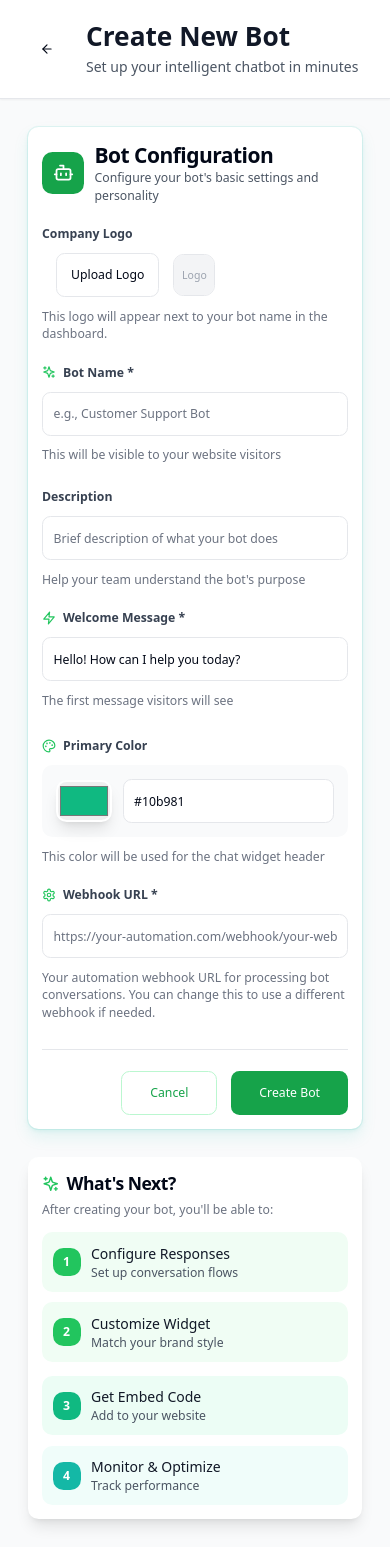
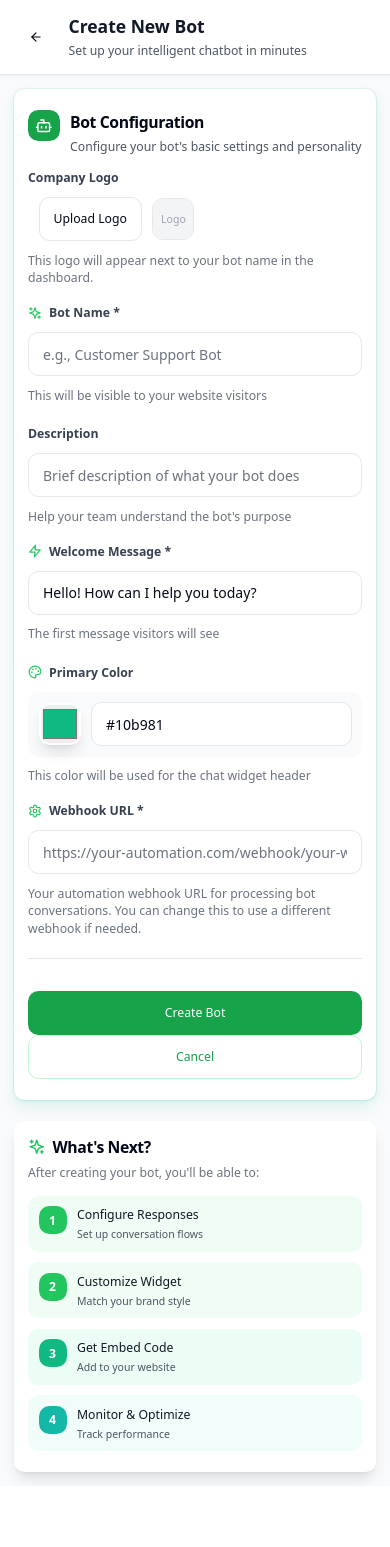
Before and after one commit to Botrixai89/BotRix-dashboard, a Next.js app: page /dashboard/create-bot in a window 390 px wide. After the commit the page ends 1486 px from the top, so only its background shows below. Built offline with nearby package versions, Linux system fonts and the light colour scheme; no server answers.

Commit message:
improved the create new bot page on mobile phone

```diff
--- a/app/dashboard/create-bot/page.tsx
+++ b/app/dashboard/create-bot/page.tsx
@@ -106,54 +106,55 @@ export default function CreateBotPage() {
 
       <div className="relative z-10">
         {/* Header */}
-        <header className="bg-white border-b border-gray-200 px-8 py-6 shadow-sm">
-          <div className="flex items-center space-x-4">
+        <header className="bg-white border-b border-gray-200 px-4 sm:px-8 py-4 sm:py-6 shadow-sm">
+          <div className="flex items-center space-x-3 sm:space-x-4">
             <Link href="/dashboard">
-              <Button variant="ghost" size="sm" className="hover:bg-green-50">
-                <ArrowLeft className="h-4 w-4 mr-2" />
+              <Button variant="ghost" size="sm" className="hover:bg-green-50 p-2 sm:p-2 min-w-[40px] min-h-[40px] rounded-lg">
+                <ArrowLeft className="h-4 w-4 sm:mr-2" />
+                <span className="hidden sm:inline">Back</span>
               </Button>
             </Link>
-            <div>
-              <h1 className="text-3xl font-bold text-gray-900">Create New Bot</h1>
-              <p className="text-gray-600 mt-1">Set up your intelligent chatbot in minutes</p>
+            <div className="min-w-0 flex-1">
+              <h1 className="text-xl sm:text-3xl font-bold text-gray-900 truncate">Create New Bot</h1>
+              <p className="text-sm sm:text-base text-gray-600 mt-1">Set up your intelligent chatbot in minutes</p>
             </div>
           </div>
         </header>
 
         {/* Content */}
-        <main className="max-w-4xl mx-auto p-8 space-y-8">
+        <main className="max-w-4xl mx-auto p-4 sm:p-8 space-y-6 sm:space-y-8">
           {/* Main Form Card */}
-          <Card className="border-0 shadow-xl card-glow bg-white">
-            <CardHeader className="pb-6">
-              <div className="flex items-center space-x-3">
-                <div className="p-3 rounded-xl bg-green-600">
-                  <Bot className="h-6 w-6 text-white" />
+          <Card className="border-0 shadow-xl card-glow bg-white rounded-xl">
+            <CardHeader className="pb-4 sm:pb-6 px-4 sm:px-6 pt-6">
+              <div className="flex items-start sm:items-center space-x-3 sm:space-x-4">
+                <div className="p-2 sm:p-3 rounded-xl bg-green-600 flex-shrink-0">
+                  <Bot className="h-5 w-5 sm:h-6 sm:w-6 text-white" />
                 </div>
-                <div>
-                  <CardTitle className="text-2xl">Bot Configuration</CardTitle>
-                  <CardDescription className="text-gray-600">
+                <div className="min-w-0 flex-1">
+                  <CardTitle className="text-lg sm:text-2xl font-bold">Bot Configuration</CardTitle>
+                  <CardDescription className="text-gray-600 text-sm sm:text-base mt-1">
                     Configure your bot's basic settings and personality
                   </CardDescription>
                 </div>
               </div>
             </CardHeader>
-            <CardContent>
+            <CardContent className="px-4 sm:px-6 pb-6">
               {error && (
-                <div className="mb-6 p-4 bg-red-50 border border-red-200 rounded-xl">
+                <div className="mb-4 sm:mb-6 p-3 sm:p-4 bg-red-50 border border-red-200 rounded-xl">
                   <p className="text-red-800 text-sm font-medium">{error}</p>
                 </div>
               )}
 
-              <form className="space-y-8" onSubmit={handleSubmit}>
-                <div className="grid grid-cols-1 md:grid-cols-2 gap-8">
+              <form className="space-y-6 sm:space-y-8" onSubmit={handleSubmit}>
+                <div className="grid grid-cols-1 lg:grid-cols-2 gap-6 sm:gap-8">
                   {/* Left Column */}
-                  <div className="space-y-6">
+                  <div className="space-y-5 sm:space-y-6">
                     {/* Logo Upload */}
                     <div className="space-y-3">
                       <Label className="text-sm font-semibold text-gray-700 flex items-center">
                         Company Logo
                       </Label>
-                                             <div className="flex items-center space-x-4">
+                      <div className="flex items-center space-x-3 sm:space-x-4">
                          <input
                            ref={logoInputRef}
                            type="file"
@@ -161,11 +162,17 @@ export default function CreateBotPage() {
                            className="hidden"
                            onChange={handleLogoChange}
                          />
-                                                   <Button type="button" variant="outline" onClick={() => logoInputRef.current?.click()} disabled={logoUploading}>
+                         <Button
+                           type="button"
+                           variant="outline"
+                           onClick={() => logoInputRef.current?.click()}
+                           disabled={logoUploading}
+                           className="py-2.5 px-4 h-auto text-sm font-medium rounded-lg min-h-[44px]"
+                         >
                             {logoUploading ? 'Uploading...' : 'Upload Logo'}
                           </Button>
 
-                         <div className="w-12 h-12 rounded-lg border border-gray-200 overflow-hidden relative bg-white">
+                         <div className="w-12 h-12 sm:w-14 sm:h-14 rounded-lg border border-gray-200 overflow-hidden relative bg-white flex-shrink-0">
                            {logoUrl ? (
                              <>
                                {logoLoading && (
@@ -214,7 +221,7 @@ export default function CreateBotPage() {
                         name="botName"
                         type="text"
                         placeholder="e.g., Customer Support Bot"
-                        className="h-12 border-gray-200 focus:border-green-300 focus:ring-green-200"
+                        className="h-12 sm:h-12 border-gray-200 focus:border-green-300 focus:ring-green-200 text-base rounded-lg px-4"
                         required
                       />
                       <p className="text-sm text-gray-500">
@@ -231,7 +238,7 @@ export default function CreateBotPage() {
                         name="botDescription"
                         type="text"
                         placeholder="Brief description of what your bot does"
-                        className="h-12 border-gray-200 focus:border-green-300 focus:ring-green-200"
+                        className="h-12 sm:h-12 border-gray-200 focus:border-green-300 focus:ring-green-200 text-base rounded-lg px-4"
                       />
                       <p className="text-sm text-gray-500">
                         Help your team understand the bot's purpose
@@ -249,7 +256,7 @@ export default function CreateBotPage() {
                         type="text"
                         placeholder="Hello! How can I help you today?"
                         defaultValue="Hello! How can I help you today?"
-                        className="h-12 border-gray-200 focus:border-green-300 focus:ring-green-200"
+                        className="h-12 sm:h-12 border-gray-200 focus:border-green-300 focus:ring-green-200 text-base rounded-lg px-4"
                         required
                       />
                       <p className="text-sm text-gray-500">
@@ -259,27 +266,27 @@ export default function CreateBotPage() {
                   </div>
 
                   {/* Right Column */}
-                  <div className="space-y-6">
+                  <div className="space-y-5 sm:space-y-6">
                     <div className="space-y-3">
                       <Label htmlFor="primaryColor" className="text-sm font-semibold text-gray-700 flex items-center">
                         <Palette className="w-4 h-4 mr-2 text-green-500" />
                         Primary Color
                       </Label>
-                      <div className="flex items-center space-x-3 p-4 bg-gray-50 rounded-xl">
+                      <div className="flex items-center space-x-3 p-3 sm:p-4 bg-gray-50 rounded-xl">
                         <input
                           id="primaryColor"
                           name="primaryColor"
                           type="color"
                           value={primaryColor}
                           onChange={(e) => setPrimaryColor(e.target.value)}
-                          className="w-16 h-12 rounded-lg border-2 border-white shadow-lg cursor-pointer"
+                          className="w-12 h-12 sm:w-16 sm:h-12 rounded-lg border-2 border-white shadow-lg cursor-pointer flex-shrink-0"
                         />
-                        <div className="flex-1">
+                        <div className="flex-1 min-w-0">
                           <Input
                             type="text"
                             value={primaryColor}
                             onChange={(e) => setPrimaryColor(e.target.value)}
-                            className="h-12 border-gray-200 focus:border-green-300 focus:ring-green-200"
+                            className="h-12 sm:h-12 border-gray-200 focus:border-green-300 focus:ring-green-200 text-base rounded-lg px-4"
                             placeholder="#10b981"
                           />
                         </div>
@@ -299,7 +306,7 @@ export default function CreateBotPage() {
                         name="webhookUrl"
                         type="url"
                         placeholder="https://your-automation.com/webhook/your-webhook-id"
-                        className="h-12 border-gray-200 focus:border-green-300 focus:ring-green-200"
+                        className="h-12 sm:h-12 border-gray-200 focus:border-green-300 focus:ring-green-200 text-base rounded-lg px-4"
                       />
                       <p className="text-sm text-gray-500">
                         Your automation webhook URL for processing bot conversations. You can change this to use a different webhook if needed.
@@ -308,13 +315,21 @@ export default function CreateBotPage() {
                   </div>
                 </div>
 
-                <div className="flex justify-end space-x-4 pt-6 border-t border-gray-200">
-                  <Link href="/dashboard">
-                    <Button variant="outline" type="button" className="px-8 py-3 border-green-200 text-green-600 hover:bg-green-50">
+                <div className="flex flex-col sm:flex-row sm:justify-end space-y-3 sm:space-y-0 sm:space-x-4 pt-6 border-t border-gray-200">
+                  <Link href="/dashboard" className="order-2 sm:order-1">
+                    <Button
+                      variant="outline"
+                      type="button"
+                      className="w-full sm:w-auto px-6 sm:px-8 py-3 border-green-200 text-green-600 hover:bg-green-50 rounded-lg font-medium min-h-[48px]"
+                    >
                       Cancel
                     </Button>
                   </Link>
-                  <Button type="submit" disabled={isLoading} className="bg-green-600 text-white border-0 px-8 py-3 hover:bg-green-700 hover:shadow-lg hover:scale-105 transition-all">
+                  <Button
+                    type="submit"
+                    disabled={isLoading}
+                    className="order-1 sm:order-2 w-full sm:w-auto bg-green-600 text-white border-0 px-6 sm:px-8 py-3 hover:bg-green-700 hover:shadow-lg transition-all rounded-lg font-medium min-h-[48px]"
+                  >
                     {isLoading ? 'Creating Bot...' : 'Create Bot'}
                   </Button>
                 </div>
@@ -323,47 +338,47 @@ export default function CreateBotPage() {
           </Card>
 
           {/* Next Steps Preview */}
-          <Card className="border-0 shadow-lg bg-white">
-            <CardHeader>
-              <CardTitle className="text-xl flex items-center">
-                <Sparkles className="w-5 h-5 mr-2 text-green-500" />
+          <Card className="border-0 shadow-lg bg-white rounded-xl">
+            <CardHeader className="px-4 sm:px-6 pb-4">
+              <CardTitle className="text-lg sm:text-xl flex items-center">
+                <Sparkles className="w-5 h-5 mr-2 text-green-500 flex-shrink-0" />
                 What's Next?
               </CardTitle>
-              <CardDescription>
+              <CardDescription className="text-sm sm:text-base">
                 After creating your bot, you'll be able to:
               </CardDescription>
             </CardHeader>
-            <CardContent>
-              <div className="grid grid-cols-1 md:grid-cols-2 gap-4">
+            <CardContent className="px-4 sm:px-6 pb-6">
+              <div className="grid grid-cols-1 sm:grid-cols-2 gap-3 sm:gap-4">
                 <div className="space-y-3">
-                  <div className="flex items-center p-3 bg-green-50 rounded-lg">
-                    <div className="w-8 h-8 bg-green-500 text-white rounded-lg flex items-center justify-center mr-3 text-sm font-bold">1</div>
-                    <div>
-                      <div className="font-medium text-gray-900">Configure Responses</div>
-                      <div className="text-sm text-gray-600">Set up conversation flows</div>
+                  <div className="flex items-start sm:items-center p-3 sm:p-4 bg-green-50 rounded-lg">
+                    <div className="w-8 h-8 bg-green-500 text-white rounded-lg flex items-center justify-center mr-3 text-sm font-bold flex-shrink-0">1</div>
+                    <div className="min-w-0 flex-1">
+                      <div className="font-medium text-gray-900 text-sm sm:text-base">Configure Responses</div>
+                      <div className="text-xs sm:text-sm text-gray-600 mt-1">Set up conversation flows</div>
                     </div>
                   </div>
-                  <div className="flex items-center p-3 bg-green-50 rounded-lg">
-                    <div className="w-8 h-8 bg-green-500 text-white rounded-lg flex items-center justify-center mr-3 text-sm font-bold">2</div>
-                    <div>
-                      <div className="font-medium text-gray-900">Customize Widget</div>
-                      <div className="text-sm text-gray-600">Match your brand style</div>
+                  <div className="flex items-start sm:items-center p-3 sm:p-4 bg-green-50 rounded-lg">
+                    <div className="w-8 h-8 bg-green-500 text-white rounded-lg flex items-center justify-center mr-3 text-sm font-bold flex-shrink-0">2</div>
+                    <div className="min-w-0 flex-1">
+                      <div className="font-medium text-gray-900 text-sm sm:text-base">Customize Widget</div>
+                      <div className="text-xs sm:text-sm text-gray-600 mt-1">Match your brand style</div>
                     </div>
                   </div>
                 </div>
                 <div className="space-y-3">
-                  <div className="flex items-center p-3 bg-emerald-50 rounded-lg">
-                    <div className="w-8 h-8 bg-emerald-500 text-white rounded-lg flex items-center justify-center mr-3 text-sm font-bold">3</div>
-                    <div>
-                      <div className="font-medium text-gray-900">Get Embed Code</div>
-                      <div className="text-sm text-gray-600">Add to your website</div>
+                  <div className="flex items-start sm:items-center p-3 sm:p-4 bg-emerald-50 rounded-lg">
+                    <div className="w-8 h-8 bg-emerald-500 text-white rounded-lg flex items-center justify-center mr-3 text-sm font-bold flex-shrink-0">3</div>
+                    <div className="min-w-0 flex-1">
+                      <div className="font-medium text-gray-900 text-sm sm:text-base">Get Embed Code</div>
+                      <div className="text-xs sm:text-sm text-gray-600 mt-1">Add to your website</div>
                     </div>
                   </div>
-                  <div className="flex items-center p-3 bg-teal-50 rounded-lg">
-                    <div className="w-8 h-8 bg-teal-500 text-white rounded-lg flex items-center justify-center mr-3 text-sm font-bold">4</div>
-                    <div>
-                      <div className="font-medium text-gray-900">Monitor & Optimize</div>
-                      <div className="text-sm text-gray-600">Track performance</div>
+                  <div className="flex items-start sm:items-center p-3 sm:p-4 bg-teal-50 rounded-lg">
+                    <div className="w-8 h-8 bg-teal-500 text-white rounded-lg flex items-center justify-center mr-3 text-sm font-bold flex-shrink-0">4</div>
+                    <div className="min-w-0 flex-1">
+                      <div className="font-medium text-gray-900 text-sm sm:text-base">Monitor & Optimize</div>
+                      <div className="text-xs sm:text-sm text-gray-600 mt-1">Track performance</div>
                     </div>
                   </div>
                 </div>
```
